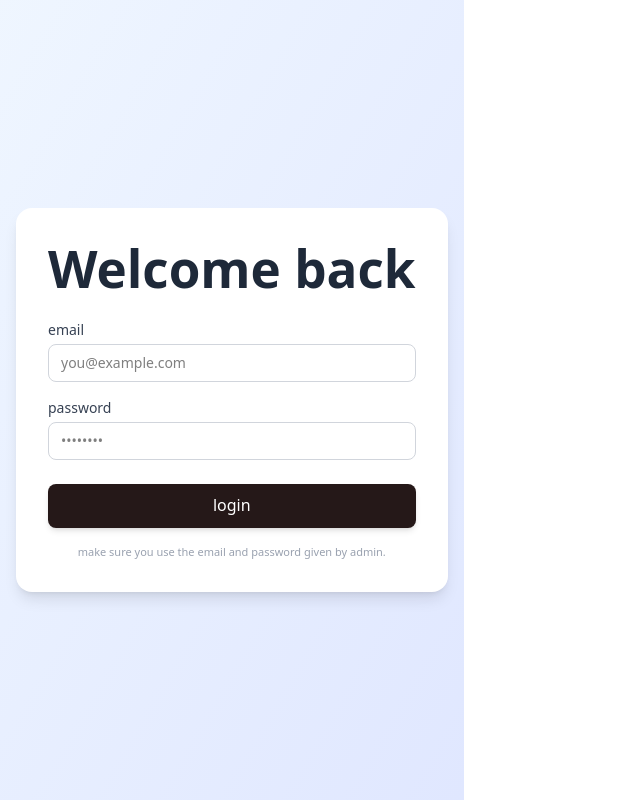
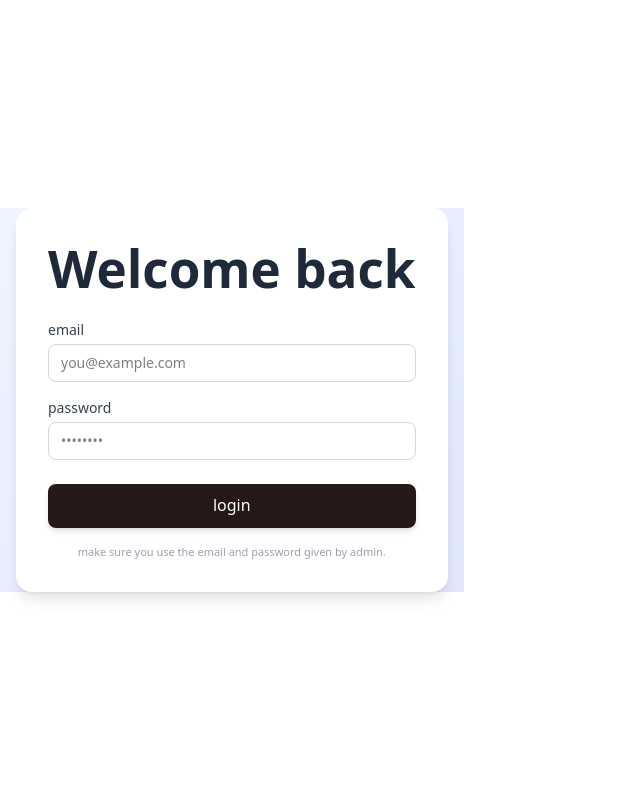
Before and after one commit to yogeshmishra3/frontend-hms, a React (Vite) app: page /login in a window 1280 px wide. Shown: the whole page, without its empty margins (0-640 px from the left). Built offline with nearby package versions, Linux system fonts and the light colour scheme.

Commit message:
Update Login.jsx

```diff
--- a/src/pages/Login.jsx
+++ b/src/pages/Login.jsx
@@ -22,7 +22,7 @@ export default function Login() {
   };
 
   return (
-    <div className="min-h-screen flex items-center justify-center bg-gradient-to-br from-blue-50 to-indigo-100 px-4">
+    <div className=" flex items-center justify-center bg-gradient-to-br from-blue-50 to-indigo-100 px-4">
       <div className="w-full ">
         <div className="bg-white rounded-2xl shadow-lg p-6 sm:p-8">
           <div className="mb-6 text-center">
```
